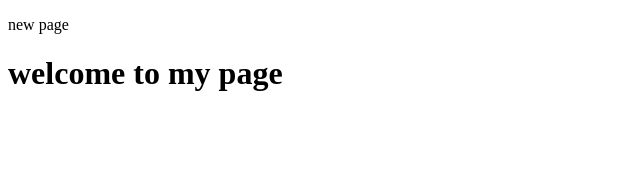
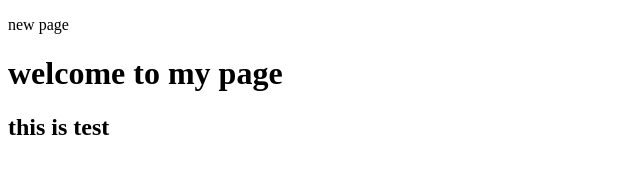
Before and after one commit to Saqibkhan-cityuni/bootcamp, a plain HTML site: page index.html in a window 1280 px wide. Shown: the whole page, without its empty margins (0-640 px from the left). Drawn offline with Linux system fonts and the light colour scheme.

Commit message:
Update index.html

```diff
--- a/index.html
+++ b/index.html
@@ -3,6 +3,7 @@
 <head>
   <p> new page</p>
   <h1> welcome to my page </h1>
+  <h2> this is test</h2>
     <meta charset="UTF-8">
     <meta http-equiv="X-UA-Compatible" content="IE=edge">
     <meta name="viewport" content="width=device-width, initial-scale=1.0">
```
